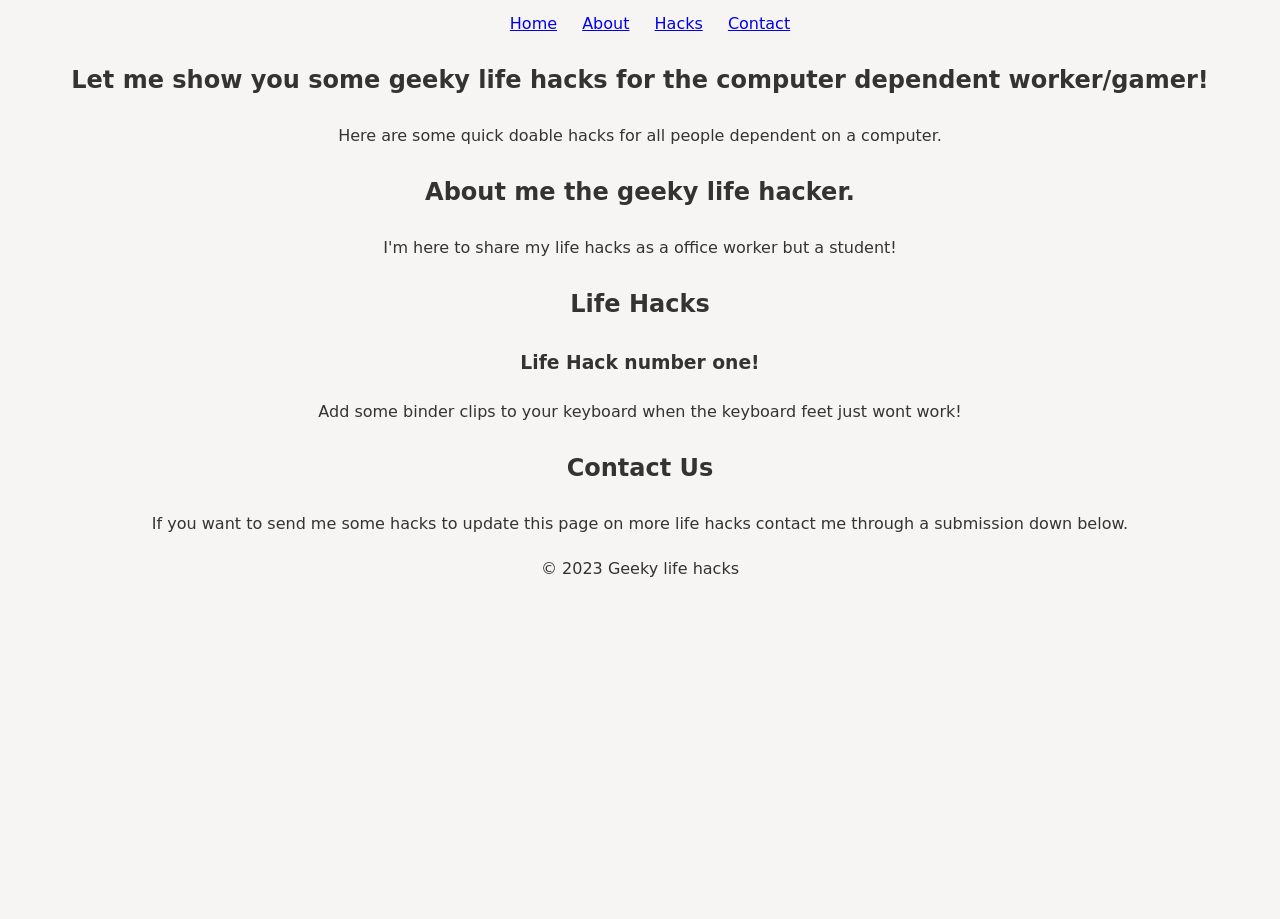
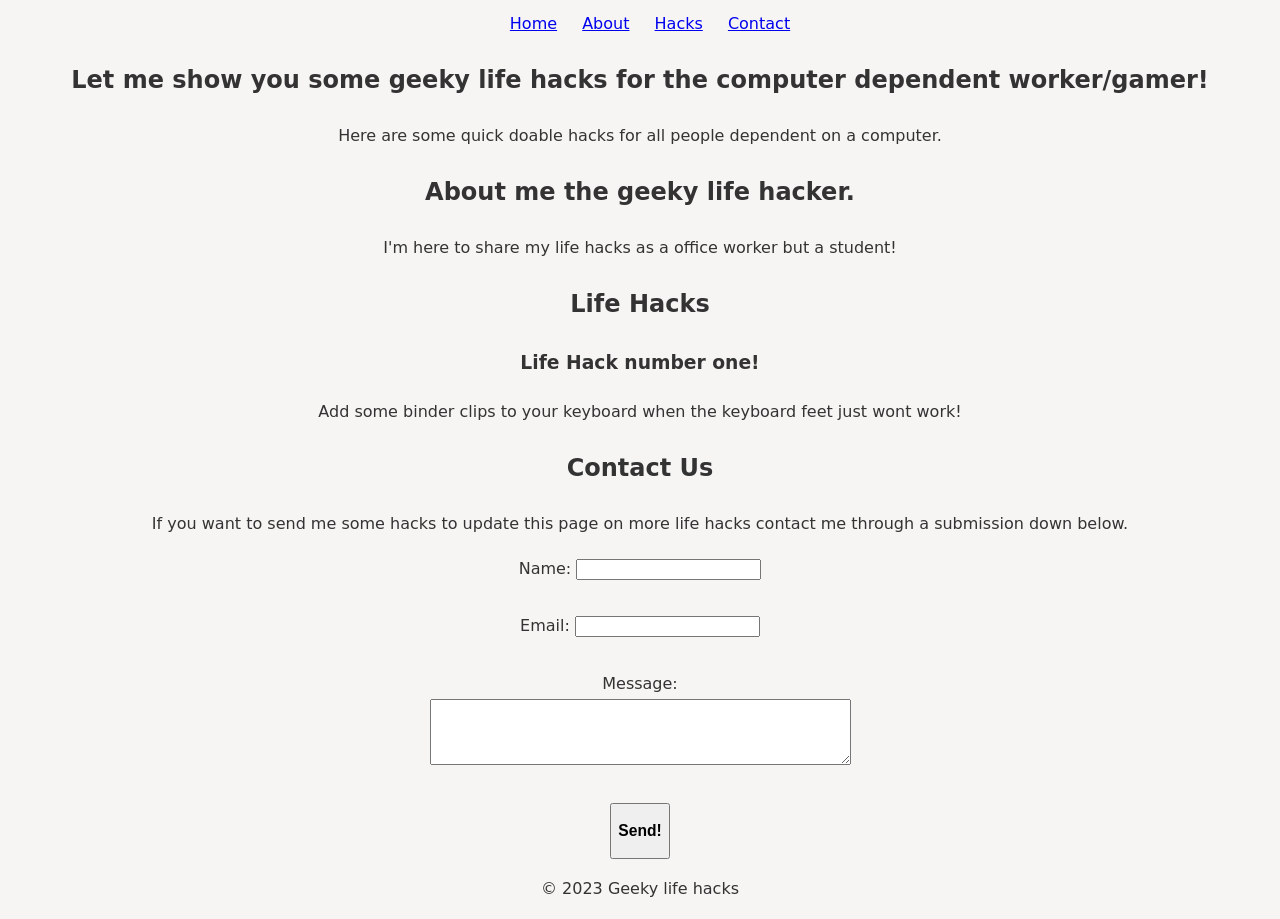
Before and after one commit to IdaMcd92/HowtoTrust, a plain HTML site: page index.html in a window 1280 px wide. Shown: the part 90-1009 px from the top of the page. Before the commit the page ends 800 px from the top, so only its background shows below. Drawn offline with Linux system fonts and the light colour scheme.

Commit message:
Added email submission box

```diff
--- a/index.html
+++ b/index.html
@@ -44,6 +44,20 @@
     <section id="contact">
         <h2>Contact Us</h2>
         <p>If you want to send me some hacks to update this page on more life hacks contact me through a submission down below. </p>
+
+        <form action="process_form.php" method="post">
+            <label for="name">Name:</label>
+            <input type="text" id="name" name="name" required><br><br>
+
+            <label for="email">Email:</label>
+            <input type="email" id="email" name="email" required><br><br>
+
+            <label for="message">Message:</label><br>
+            <textarea id="message" name="message" rows="4" cols="50" required></textarea><br><br>
+            <button type="submit"><h3 id="button" class="button-email">Send!</h3>
+                  </a>
+                </button>
+        </form>
     </section>
 
     <footer>
```
